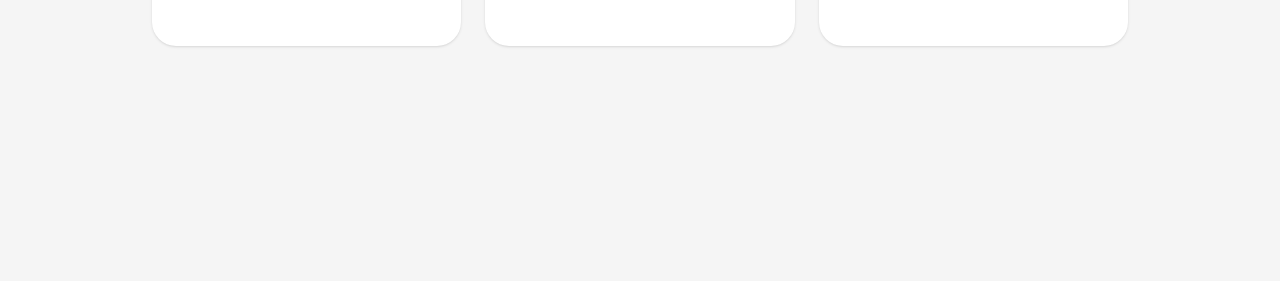
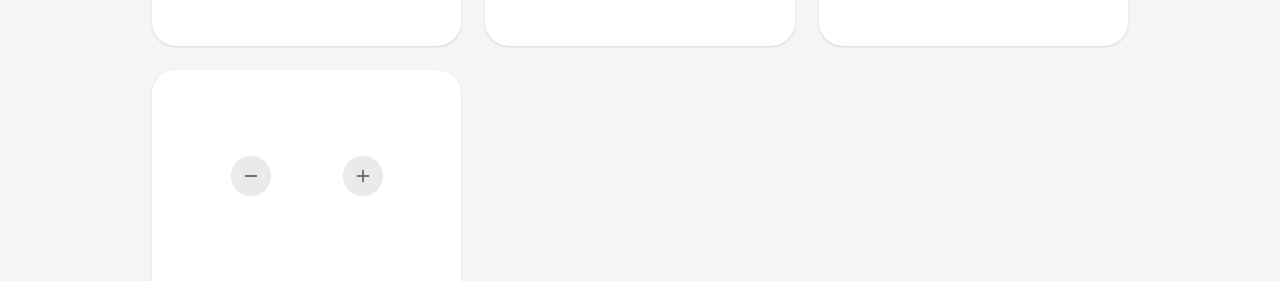
Before and after one commit to Yo-kan1/motion-snippets, a Next.js app: page / in a window 1280 px wide. Shown: the part 671-952 px from the top of the page. Before the commit the page ends 800 px from the top, so only its background shows below. Built offline with nearby package versions, Linux system fonts and the light colour scheme.

Commit message:
feat: 7つ目のアニメーションとして個数ボタン(ベース案)を追加

```diff
--- a/app/page.tsx
+++ b/app/page.tsx
@@ -4,6 +4,7 @@ import ToggleFollowButton from "@/components/ToggleFollowButton";
 import FollowButtonExact from "@/components/FollowButtonExact";
 import PaginationAnimation from "@/components/PaginationAnimation";
 import PaginationExact from "@/components/PaginationExact";
+import QuantityAnimation from "@/components/QuantityAnimation";
 
 export default function Home() {
   const placeholders: number[] = [];
@@ -49,6 +50,11 @@ export default function Home() {
           <span className="mt-6 text-sm text-neutral-400 font-medium">Pagination (Exact)</span>
         </div>
 
+        <div className="bg-white rounded-3xl shadow-sm h-64 flex flex-col items-center justify-center hover:shadow-md transition-all cursor-pointer">
+          <QuantityAnimation autoPlay={true} />
+          <span className="mt-6 text-sm text-neutral-400 font-medium">Quantity</span>
+        </div>
+
         {placeholders.map((i) => (
           <div
             key={i}
--- /dev/null
+++ b/components/QuantityAnimation.tsx
@@ -0,0 +1,76 @@
+"use client";
+import { useState, useEffect } from "react";
+
+export default function QuantityAnimation({ autoPlay = false }: { autoPlay?: boolean }) {
+  const [isMerged, setIsMerged] = useState(false);
+  const [count, setCount] = useState(1);
+
+
+  useEffect(() => {
+    if (!autoPlay) return;
+    const interval = setInterval(() => {
+      setIsMerged((prev) => !prev);
+    }, 2500);
+    return () => clearInterval(interval);
+  }, [autoPlay]);
+
+  return (
+
+    <div className="flex items-center justify-center w-full h-full">
+
+
+      <div
+        className={`relative flex items-center justify-between p-1 transition-all duration-500 ease-[cubic-bezier(0.4,0,0.2,1)] ${
+          isMerged
+            ? "w-32 rounded-full bg-neutral-800 shadow-md" // 合体時：幅が狭まり、背景が黒いピル型になる
+            : "w-40 rounded-full bg-transparent"           // 分離時：幅が広がり、背景は透明
+        }`}
+      >
+
+        <div
+          className={`absolute left-1 top-1 bottom-1 rounded-full bg-neutral-200/80 transition-all duration-500 ${
+            isMerged ? "w-8 opacity-0" : "w-10 opacity-100"
+          }`}
+        />
+
+
+        <div
+          className={`absolute right-1 top-1 bottom-1 rounded-full bg-neutral-200/80 transition-all duration-500 ${
+            isMerged ? "w-8 opacity-0" : "w-10 opacity-100"
+          }`}
+        />
+
+
+        <div
+          className={`relative z-10 flex items-center justify-center w-10 h-10 rounded-full transition-colors duration-500 ${
+            isMerged ? "text-neutral-400" : "text-neutral-500"
+          }`}
+        >
+          <svg className="w-4 h-4" fill="none" viewBox="0 0 24 24" stroke="currentColor" strokeWidth={3}>
+            <path strokeLinecap="round" strokeLinejoin="round" d="M20 12H4" />
+          </svg>
+        </div>
+
+
+        <span
+          className={`relative z-10 font-bold transition-all duration-500 ${
+            isMerged ? "text-white opacity-100 scale-100" : "text-neutral-800 opacity-0 scale-50"
+          }`}
+        >
+          {count}
+        </span>
+
+
+        <div
+          className={`relative z-10 flex items-center justify-center w-10 h-10 rounded-full transition-colors duration-500 ${
+            isMerged ? "text-neutral-400" : "text-neutral-500"
+          }`}
+        >
+          <svg className="w-4 h-4" fill="none" viewBox="0 0 24 24" stroke="currentColor" strokeWidth={3}>
+            <path strokeLinecap="round" strokeLinejoin="round" d="M12 4v16m8-8H4" />
+          </svg>
+        </div>
+      </div>
+    </div>
+  );
+}
```
